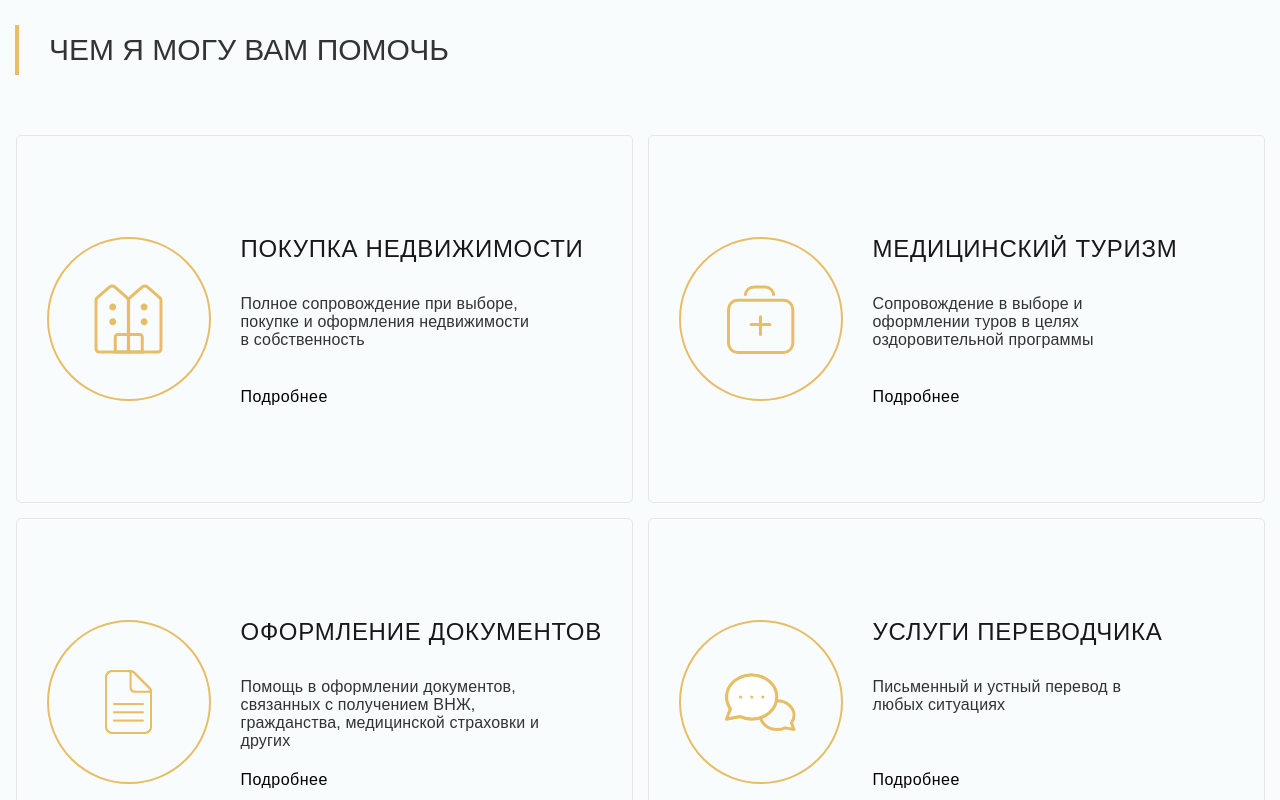
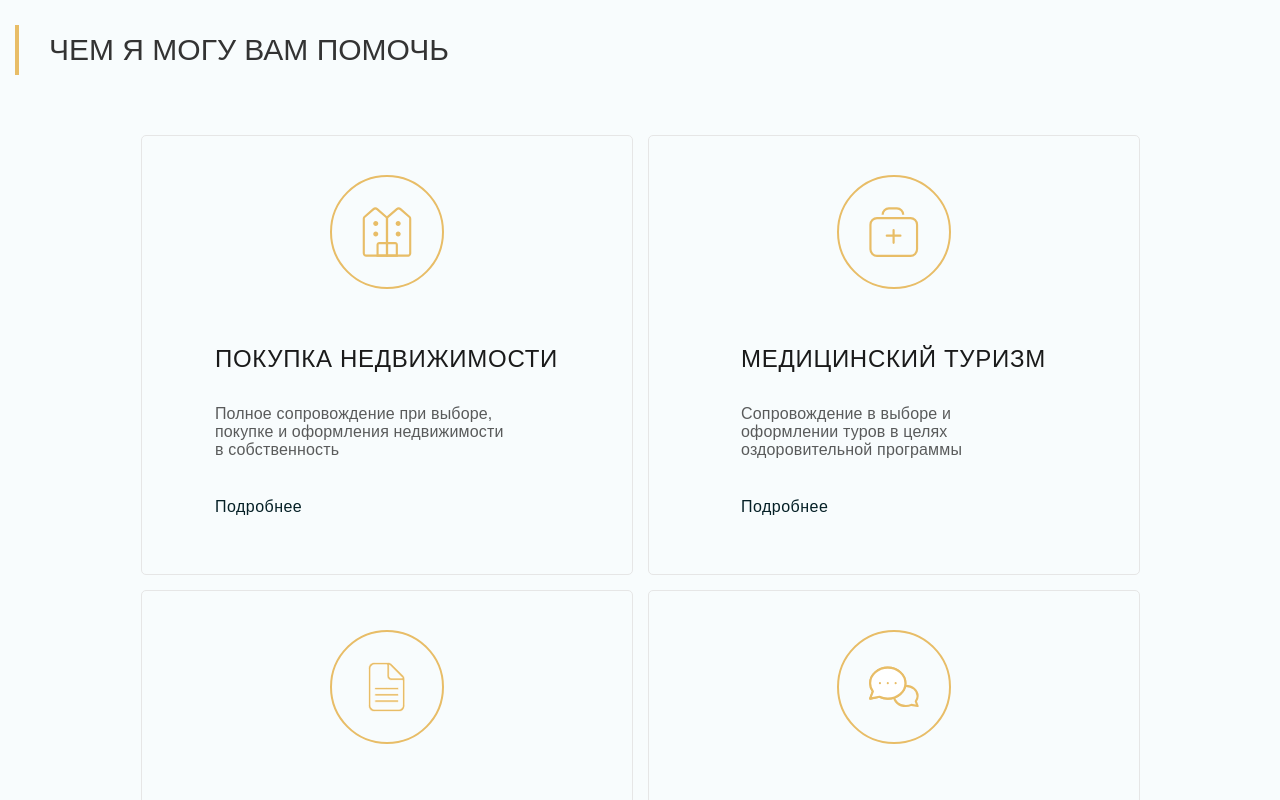
Before and after one commit to AleksKostin/t-ende-landing-page, a React (Create React App) app: page / in a window 1280 px wide. Shown: the part 880-1680 px from the top of the page. Built offline with nearby package versions, Linux system fonts and the light colour scheme; the HTML template or start-up script is replaced by a standard one.

Commit message:
refactor: improve ServicesPage, ServiceItem, MainPage

```diff
--- a/src/app/styles/variables/global.scss
+++ b/src/app/styles/variables/global.scss
@@ -49,6 +49,9 @@
   --bg-color-service-wrapper: #FEFFFF;
   --text-color: #000;
   --border-color: #E6E6E6;
+  --line-color: #E8BD67;
+  --text-color-opacity-09: #000000E5;
+  --text-color-opacity-08: #000C;
 
   // Sizes
   --navbar-height: 120px;
@@ -56,7 +59,8 @@
   --font-size-s: 14px;
   --font-size-m: 16px;
   --font-size-l: 20px;
-  --font-size-xl: 48px;
+  --font-size-xl: 24px;
+  --font-size-xxl: 48px;
 
   // Indents
   --gap-tiny: 10px;
--- a/src/components/LangSwitcher/LangSwitcher.scss
+++ b/src/components/LangSwitcher/LangSwitcher.scss
@@ -21,13 +21,13 @@
   }
 }
 
-@media (width < 1024px) {
+@media (max-width: 1024px) {
   .lang-switcher {
     margin-left: 10px;
   }
 }
 
-@media (width < 720px) {
+@media (max-width: 720px) {
   .lang-btn {
     font-size: 14px;
   }
--- a/src/components/Navbar/Navbar.scss
+++ b/src/components/Navbar/Navbar.scss
@@ -13,7 +13,7 @@
 
   &__link {
     font: var(--font-montserrat-medium-m);
-    color: inherit;
+    color: var(--text-color);
     white-space: nowrap;
     text-transform: uppercase;
     text-decoration: none;
@@ -94,7 +94,7 @@
     background-color: #FFF;
     border-radius: 5px;
     z-index: 2;
-    right: 15px;
+    right: var(--gap-min);
     opacity: 0;
     margin-top: 25px;
     /* stylelint-disable-next-line color-function-notation */
@@ -157,13 +157,13 @@
   transform: rotate(90deg);
 }
 
-@media (width < 1280px) {
+@media (max-width: 1280px) {
   .header__label {
     margin-right: auto;
   }
 }
 
-@media (width < 1024px) {
+@media (max-width: 1024px) {
   .header__links {
     width: 100%;
     justify-content: space-evenly;
@@ -174,7 +174,7 @@
   }
 }
 
-@media (width < 850px) {
+@media (max-width: 850px) {
   .header__links {
     display: none;
   }
--- a/src/components/ServiceItem/ServiceItem.scss
+++ b/src/components/ServiceItem/ServiceItem.scss
@@ -1,18 +1,18 @@
 .service-item {
   display: flex;
   align-items: center;
-  width: clamp(615px, 45vw, 630px);
+  width: clamp(0px, 49%, 630px);
   height: 366px;
   border: 1px solid var(--border-color);
   border-radius: var(--border-radius);
   background: var(--bg-color-service-item);
   text-decoration: none;
-  color: var(--text-color);
+  color: var(--text-color-opacity-09);
 
   &__image {
     display: flex;
     border-radius: 100%;
-    border: solid 2px #E8BD67;
+    border: solid 2px var(--line-color);
     width: 160px;
     height: 160px;
     align-items: center;
@@ -23,17 +23,16 @@
   &__title {
     margin-bottom: var(--gap-small);
     font: var(--font-montserrat-medium-l);
-    font-size: clamp(16px, 2.5vw, 24px);;
+    font-size: clamp(var(--font-size-m), 2.5vw, var(--font-size-xl));
     text-transform: uppercase;
     letter-spacing: 0.72px;
-    opacity: 0.9;
-    color: var(--text-color);
+    color: var(--text-color-opacity-09);
   }
 
   &__paragraph {
     opacity: 0.8;
-    font-size: clamp(14px, 2.5vw, 16px);;
-    color: var(--text-color);
+    font-size: clamp(var(--font-size-s), 2.5vw, var(--font-size-m));;
+    color: var(--text-color-opacity-08);
     letter-spacing: 0.16px;
     font-weight: 300;
     height: var(--gap-medium);
@@ -44,7 +43,8 @@
   &__details {
     font: var(--font-montserrat-medium-m);
     letter-spacing: 0.48px;
-    font-size: clamp(14px, 2.5vw, 16px);;
+    font-size: clamp(14px, 2.5vw, 16px);
+    color: #052026;
   }
 
   &:hover {
@@ -60,7 +60,7 @@
 }
 
 
-@media (width < 1280px) {
+@media (max-width: 1280px) {
   .service-item {
     flex-direction: column;
     justify-content: center;
@@ -80,7 +80,7 @@
   }
 }
 
-@media (width < 620px) {
+@media (max-width: 620px) {
   .service-item {
     width: 330px;
     height: 275px;
--- a/src/pages/MainPage/MainPage.jsx
+++ b/src/pages/MainPage/MainPage.jsx
@@ -9,7 +9,6 @@ import { ReactComponent as Instagram } from 'assets/icons/instagram.svg';
 import { ReactComponent as WhatsApp } from 'assets/icons/whatsApp.svg';
 import { ReactComponent as Telegram } from 'assets/icons/telegram.svg';
 
-// const ANIMATION_SCALED_DELAY = 200;
 const ANIMATION_SLIDER_DELAY = 7000;
 const ANIMATION_START_SLIDER_DELAY = 500;
 
@@ -28,10 +27,6 @@ const MainPage = (props) => {
     img.src = window.screen.width < 850 ? mainPageBgM : mainPageBgL;
     img.onload = () => setIsLoaded(true);
 
-    // const timerScale = setTimeout(
-    //   () => setIsLoaded(() => true),
-    //   ANIMATION_SCALED_DELAY,
-    // );
     const intervalSlider = setInterval(
       () => setIsVisible((prev) => !prev),
       ANIMATION_SLIDER_DELAY,
@@ -41,7 +36,6 @@ const MainPage = (props) => {
       ANIMATION_START_SLIDER_DELAY,
     );
     return () => {
-      // clearTimeout(timerScale);
       clearInterval(intervalSlider);
       clearTimeout(timerStartSlider);
     };
--- a/src/pages/MainPage/MainPage.scss
+++ b/src/pages/MainPage/MainPage.scss
@@ -52,9 +52,9 @@
 
   &__title {
     font: var(--font-ibm-medium-xl);
-    font-size: clamp(var(--font-size-l), 3vw, var(--font-size-xl));
+    font-size: clamp(var(--font-size-l), 3vw, var(--font-size-xxl));
     line-height: 48px;
-    color: rgb(0 0 0 / 90%);
+    color: var(--text-color-opacity-09);
     margin-top: 25vh;
     margin-bottom: 0;
     text-shadow: 1px 1px 2px #fff;
@@ -64,7 +64,7 @@
   &__subtitle {
     font: var(--font-montserrat-bold-l);
     font-size: clamp(var(--font-size-s), 1.5vw, var(--font-montserrat-size-l));
-    color: rgb(0 0 0 / 90%);
+    color: var(--text-color-opacity-09);
     text-shadow: 1px 1px 2px #fff;
     opacity: 0;
     text-transform: uppercase;
@@ -106,7 +106,7 @@
   &__title-rus {
     font: var(--font-hind-medium-xl);
     font-size: clamp(var(--font-size-l), 3vw, var(--font-hind-size-xl));
-    color: rgb(0 0 0 / 90%);
+    color: var(--text-color-opacity-09);
     margin-top: 25vh;
     line-height: clamp(30px, 4vw, 48px);
     text-shadow: 1px 1px 2px #fff;
@@ -149,6 +149,7 @@
 
   &__text {
     font: var(--font-montserrat-l);
+    color: var(--text-color);
     font-size: clamp(var(--font-size-s), 2vw, var(--font-montserrat-size-l));
     width: clamp(185px, 50vw ,400px);
     line-height: clamp(20px, 2.5vw, 40px);
@@ -198,7 +199,7 @@
   }
 }
 
-@media (width < 850px) {
+@media (max-width: 850px) {
   .main-intro {
     /* stylelint-disable-next-line color-function-notation */
     background-image: linear-gradient(90deg, rgba(255, 255, 255, 68%) 61.67%, rgba(255, 255, 255, 0%) 99.65%),
@@ -236,8 +237,8 @@
   }
 
   .main-contacts__link {
-    border-color: #E8BD67;
-    fill: #E8BD67;
+    border-color: var(--line-color);
+    fill: var(--line-color);
   }
 
   .main-arrow {
--- a/src/pages/ServicesPage/ServicesPage.jsx
+++ b/src/pages/ServicesPage/ServicesPage.jsx
@@ -14,11 +14,10 @@ const ServicesPage = (props) => {
         </h2>
         <div className="services__content">
           {data?.blocks.map((block) => (
-            <div key={block.id}>
-              <ServiceItem
-                content={block}
-              />
-            </div>
+            <ServiceItem
+              content={block}
+              key={block.id}
+            />
           ))}
         </div>
       </div>
--- a/src/pages/ServicesPage/ServicesPage.scss
+++ b/src/pages/ServicesPage/ServicesPage.scss
@@ -14,11 +14,11 @@
 
     &::before {
       content: "";
-      background: #E8BD67;
+      background: var(--line-color);
       width: clamp(2px, 0.5vw, 4px);
       height: clamp(30px, 10vw, 50px);
       position: relative;
-      margin-right: 30px;
+      margin-right: var(--gap-small);
     }
   }
 
@@ -30,10 +30,10 @@
   }
 }
 
-@media (width < 1024px) {
+@media (max-width: 1024px) {
   .services {
     flex-wrap: wrap;
-    padding: 60px 0;
+    padding: var(--gap-medium) 0;
   }
 
   .services__content {
@@ -42,15 +42,15 @@
   }
 }
 
-@media (width < 620px) {
+@media (max-width: 620px) {
   .services__title {
-    margin-bottom: 30px;
+    margin-bottom: var(--gap-small);
 
     &::before {
       content: "";
-      background: #E8BD67;
+      background: var(--line-color);
       position: relative;
-      margin-right: 15px;
+      margin-right: var(--gap-min);
     }
   }
 }
```
Also changed, not shown: package.json (+18 -18 lines), .stylelintrc.json.
